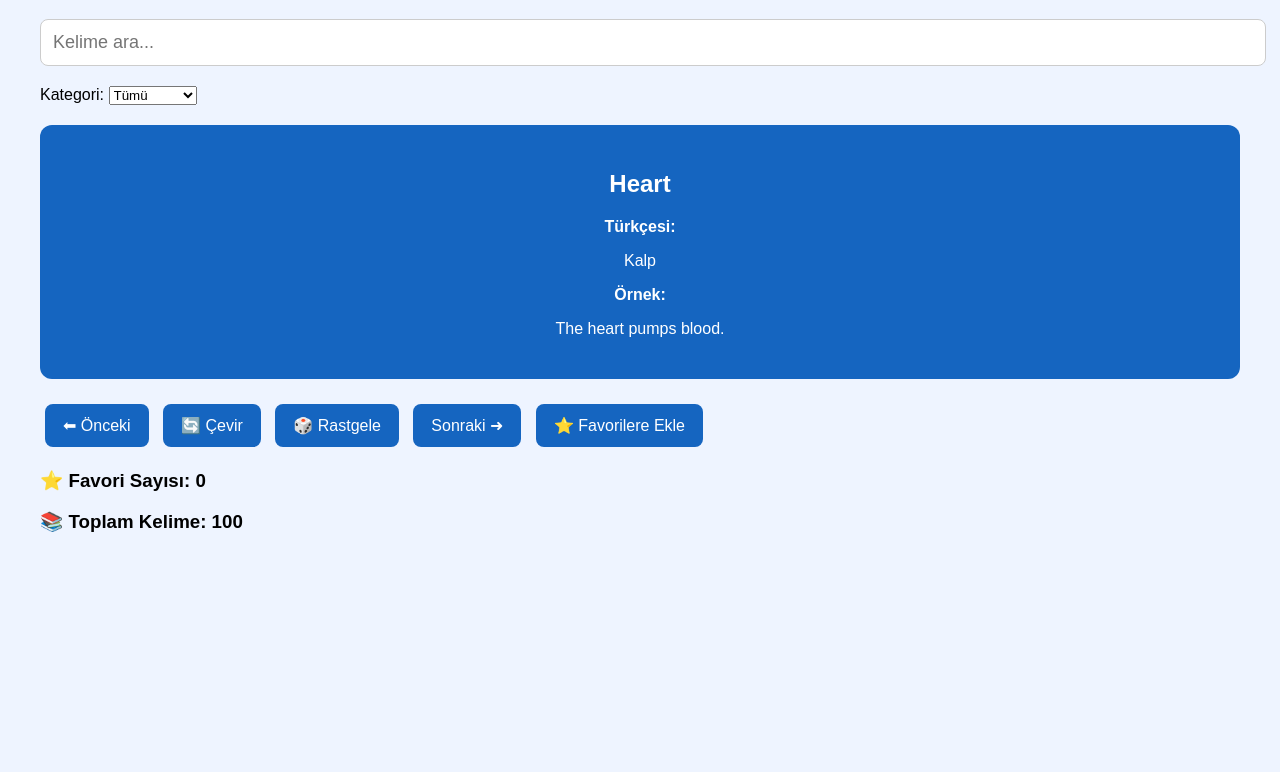
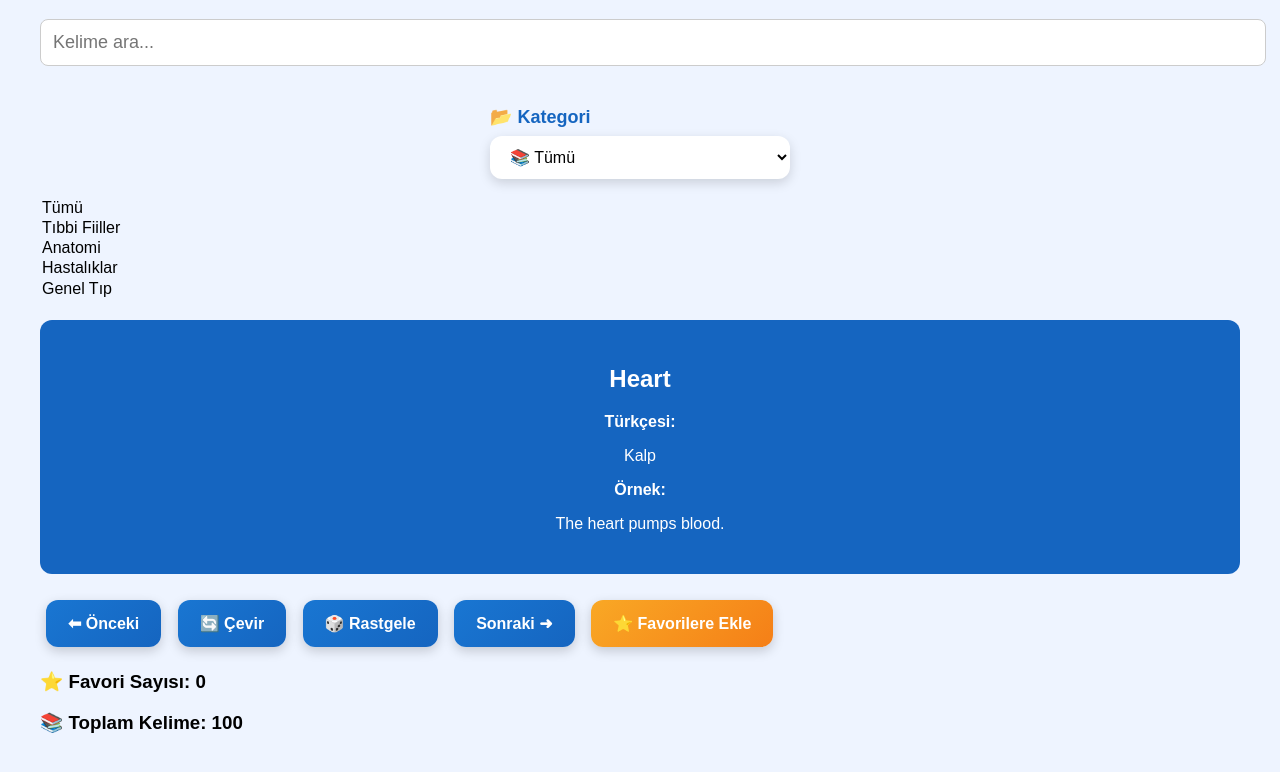
Before and after one commit to toygun7/MedLex, a plain HTML site: page index.html in a window 1280 px wide. Shown: the part 102-874 px from the top of the page. Before the commit the page ends 800 px from the top, so only its background shows below. Drawn offline with Linux system fonts and the light colour scheme.

Commit message:
Add favorites category

```diff
--- a/index.html
+++ b/index.html
@@ -16,9 +16,23 @@
     placeholder="Kelime ara..."
     onkeyup="searchWord()"
 >
-<label for="category">Kategori:</label>
+<div class="category-box">
 
-<select id="category" onchange="filterCategory()">
+    <label for="category">📂 Kategori</label>
+
+    <select id="category" onchange="filterCategory()">
+
+        <option value="all">📚 Tümü</option>
+        <option value="favorites">⭐ Favoriler</option>
+        <option value="general">🩺 Genel Tıp</option>
+        <option value="anatomy">🦴 Anatomi</option>
+        <option value="diseases">🦠 Hastalıklar</option>
+        <option value="verbs">💉 Tıbbi Fiiller</option>
+
+
+    </select>
+
+</div>
     <option value="all">Tümü</option>
     <option value="verbs">Tıbbi Fiiller</option>
     <option value="anatomy">Anatomi</option>
@@ -29,7 +43,7 @@
 
 <h2 id="english">Diagnose</h2>
 
-<p><b>Türkçesi:</b></p>
+<p><b id="translationTitle">Türkçesi:</b></p>
 <p id="turkish">Teşhis koymak</p>
 
 <p><b>Örnek:</b></p>
@@ -47,7 +61,9 @@
 
     <button onclick="nextWord()">Sonraki ➜</button>
 
-    <button onclick="addFavorite()">⭐ Favorilere Ekle</button>
+    <button id="favoriteButton" onclick="addFavorite()">
+    ⭐ Favorilere Ekle
+</button>
 
     <h3>⭐ Favori Sayısı: <span id="favoriteCount">0</span></h3>
 
--- a/script.js
+++ b/script.js
@@ -36,10 +36,14 @@ function flipCard(){
         document.getElementById("english").innerText = currentWord.english;
         document.getElementById("turkish").innerText = currentWord.turkish;
 
+        document.getElementById("translationTitle").innerText = "Türkçesi:";
+
     }else{
 
         document.getElementById("english").innerText = currentWord.turkish;
         document.getElementById("turkish").innerText = currentWord.english;
+
+        document.getElementById("translationTitle").innerText = "İngilizcesi:";
 
     }
 
@@ -83,6 +87,7 @@ function showCurrentWord(){
 
     const currentWord = filteredWords[current];
 
+    document.getElementById("translationTitle").innerText = "Türkçesi:";
     document.getElementById("english").innerText = currentWord.english;
     document.getElementById("turkish").innerText = currentWord.turkish;
     document.getElementById("example").innerText = currentWord.example;
@@ -137,6 +142,10 @@ function filterCategory(){
 
         filteredWords = [...words];
 
+    }else if(category === "favorites"){
+
+        filteredWords = [...favorites];
+
     }else{
 
         filteredWords = words.filter(function(word){
@@ -151,20 +160,10 @@ function filterCategory(){
 
     showCurrentWord();
 
-    document.getElementById("wordCount").innerText = filteredWords.length;
-
 }
-
-document.getElementById("favoriteCount").innerText = favorites.length;
-
-document.getElementById("wordCount").innerText = words.length;
-
-
-showCurrentWord();
-
 function updateFavoriteButton(){
 
-    const button = document.querySelector("button[onclick='addFavorite()']");
+    const button = document.getElementById("favoriteButton");
 
     const word = filteredWords[current];
 
@@ -176,12 +175,24 @@ function updateFavoriteButton(){
 
     if(exists){
 
-        button.innerText = "❌ Favoriden Çıkar";
+        button.innerText = "❤️ Favoriden Çıkar";
+
+        button.classList.remove("favorite-inactive");
+        button.classList.add("favorite-active");
 
     }else{
 
         button.innerText = "⭐ Favorilere Ekle";
 
+        button.classList.remove("favorite-active");
+        button.classList.add("favorite-inactive");
+
     }
 
 }
+document.getElementById("favoriteCount").innerText = favorites.length;
+
+document.getElementById("wordCount").innerText = words.length;
+
+
+showCurrentWord();
--- a/style.css
+++ b/style.css
@@ -28,19 +28,46 @@ h1 {
     text-align: center;
 }
 
-button {
-    background: #1565C0;
-    color: white;
-    border: none;
-    padding: 12px 18px;
-    border-radius: 8px;
-    cursor: pointer;
-    margin: 5px;
-    font-size: 16px;
+button{
+
+    background:linear-gradient(135deg,#1976D2,#1565C0);
+
+    color:white;
+
+    border:none;
+
+    border-radius:12px;
+
+    padding:14px 22px;
+
+    margin:6px;
+
+    font-size:16px;
+
+    font-weight:bold;
+
+    cursor:pointer;
+
+    transition:all 0.25s ease;
+
+    box-shadow:0 4px 12px rgba(0,0,0,0.18);
+
 }
 
-button:hover {
-    background: #0D47A1;
+button:hover{
+
+    transform:translateY(-3px);
+
+    box-shadow:0 8px 18px rgba(0,0,0,0.25);
+
+    background:linear-gradient(135deg,#1E88E5,#1565C0);
+
+}
+
+button:active{
+
+    transform:scale(0.97);
+
 }
 input{
 
@@ -57,3 +84,79 @@ input{
     border:1px solid #cccccc;
 
 }
+.category-box{
+
+    width:300px;
+    margin:20px auto;
+    text-align:left;
+
+}
+
+.category-box label{
+
+    display:block;
+    margin-bottom:8px;
+    font-weight:bold;
+    color:#1565c0;
+    font-size:18px;
+
+}
+
+#category{
+
+    width:100%;
+    padding:12px 16px;
+
+    border:none;
+    border-radius:12px;
+
+    background:white;
+
+    font-size:16px;
+
+    box-shadow:0 4px 12px rgba(0,0,0,0.15);
+
+    cursor:pointer;
+
+    transition:0.3s;
+
+}
+
+#category:hover{
+
+    transform:translateY(-2px);
+
+    box-shadow:0 8px 20px rgba(0,0,0,0.20);
+
+}
+
+#category:focus{
+
+    outline:none;
+
+    border:2px solid #1976d2;
+
+}
+.favorite-active{
+
+    background:linear-gradient(135deg,#E53935,#C62828) !important;
+
+}
+
+.favorite-active:hover{
+
+    background:linear-gradient(135deg,#EF5350,#D32F2F) !important;
+
+}
+
+.favorite-inactive{
+
+    background:linear-gradient(135deg,#F9A825,#F57F17) !important;
+
+}
+
+.favorite-inactive:hover{
+
+    background:linear-gradient(135deg,#FFB300,#F57C00) !important;
+
+}
```
